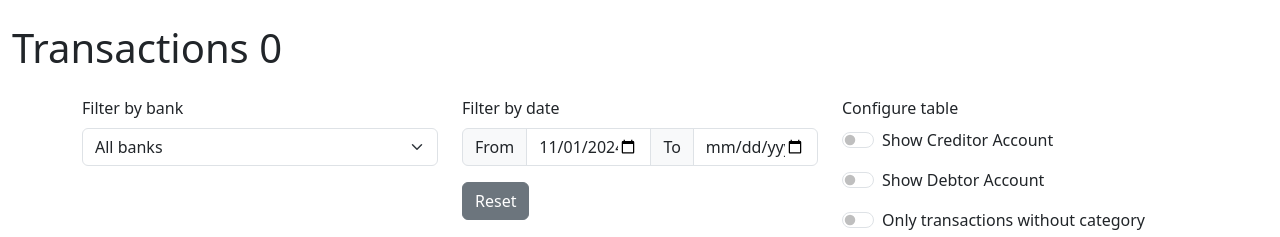
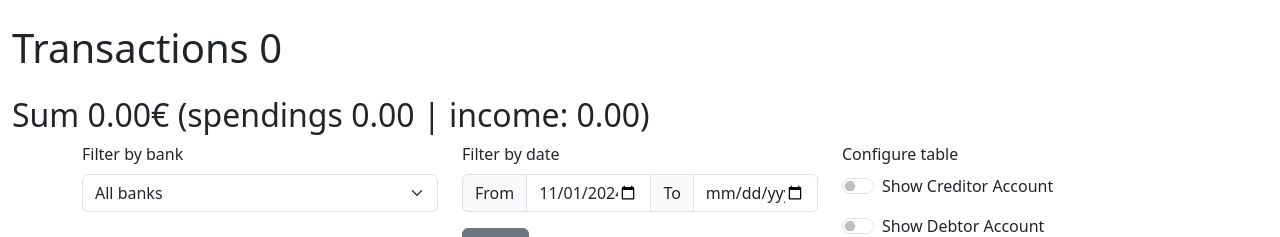
Before and after one commit to tobiasschuerg/bank_transaction_donwloader, a Flask app: page / in a window 1280 px wide. Shown: the part 56-293 px from the top of the page. Run offline with Flask 3, Linux system fonts and the light colour scheme; data that the repository does not hold is empty; parts of the project's set-up code (start-up, migrations or seed data) failed here and were passed over; some libraries are stand-ins or nearby versions.

Commit message:
reorder columns and show sums

```diff
--- a/frontend/flask_app.py
+++ b/frontend/flask_app.py
@@ -22,11 +22,22 @@ def index():
     end_date = request.args.get("end_date", "")
 
     transactions = database.get_transactions(bank_name, start_date, end_date, category)
+    # sum all negative numbers:
+    spending_sum = sum([transaction['amount'] for transaction in transactions if transaction['amount'] < 0])
+    spending_sum = "{:.2f}".format(spending_sum)
+    income_sum = sum([transaction['amount'] for transaction in transactions if transaction['amount'] > 0])
+    income_sum = "{:.2f}".format(income_sum)
+    total = sum([transaction['amount'] for transaction in transactions])
+    total = "{:.2f}".format(total)
+
     banks = get_banks_from_db()
 
     return render_template(
         "index.html",
         transactions=transactions,
+        spending_sum=spending_sum,
+        income_sum=income_sum,
+        total=total,
         count=len(transactions),
         banks=banks,
         selected_bank=bank_name,
--- a/frontend/templates/index.html
+++ b/frontend/templates/index.html
@@ -1,6 +1,7 @@
 {% extends "base.html" %} {% block title %} Categories {% endblock %} {% block
 content %}
 <h1 class="my-4">Transactions {{ count }}</h1>
+<h2>Sum {{ total }}€ (spendings {{spending_sum}} | income: {{income_sum}})</h2>
 
 <div class="container">
     <div class="row">
@@ -100,10 +101,10 @@ content %}
             <th scope="col">Bank Name</th>
             <th scope="col">Booking Date</th>
             <th scope="col">Value Date</th>
+            <th scope="col" class="creditor-account">Creditor</th>
+            <th scope="col" class="debtor-account">Debtor</th>
             <th scope="col">Amount</th>
             <th scope="col">Description</th>
-            <th scope="col" class="creditor-account">Creditor</th>
-            <th scope="col" class="debtor-account">Debtor</th>
             <th scope="col">Category</th>
         </tr>
         </thead>
@@ -123,19 +124,6 @@ content %}
             </td>
             <td class="text-nowrap">{{ transaction['bookingDate'] }}</td>
             <td class="text-nowrap">{{ transaction['valueDate'] }}</td>
-            <td
-                    class="{% if transaction['amount'] > 0 %}text-success{% elif transaction['amount'] < 0 %}text-danger{% endif %}"
-            >
-                {{ transaction['amount'] }}&nbsp;{{ transaction['currency'] }}
-            </td>
-            <td style="max-width: 400px">
-                <div
-                        class="description editable"
-                        onclick="editDescription(this, '{{ transaction['transactionId'] }}')"
-                >
-                    {{ transaction['description'] }}
-                </div>
-            </td>
             <td class="creditor-account">
                 {{ transaction['creditorName'] if transaction['creditorName'] is not
                 none else '' }}
@@ -149,6 +137,19 @@ content %}
                 <br/>
                 {{ transaction['debtorAccount'] if transaction['debtorAccount'] is not
                 none else '' }}
+            </td>
+            <td
+                    class="{% if transaction['amount'] > 0 %}text-success{% elif transaction['amount'] < 0 %}text-danger{% endif %}"
+            >
+                {{ transaction['amount'] }}&nbsp;{{ transaction['currency'] }}
+            </td>
+            <td style="max-width: 400px">
+                <div
+                        class="description editable"
+                        onclick="editDescription(this, '{{ transaction['transactionId'] }}')"
+                >
+                    {{ transaction['description'] }}
+                </div>
             </td>
             <td class="text-nowrap category">
                 {% if transaction['category'] %} {{ transaction['category'] }}
```
